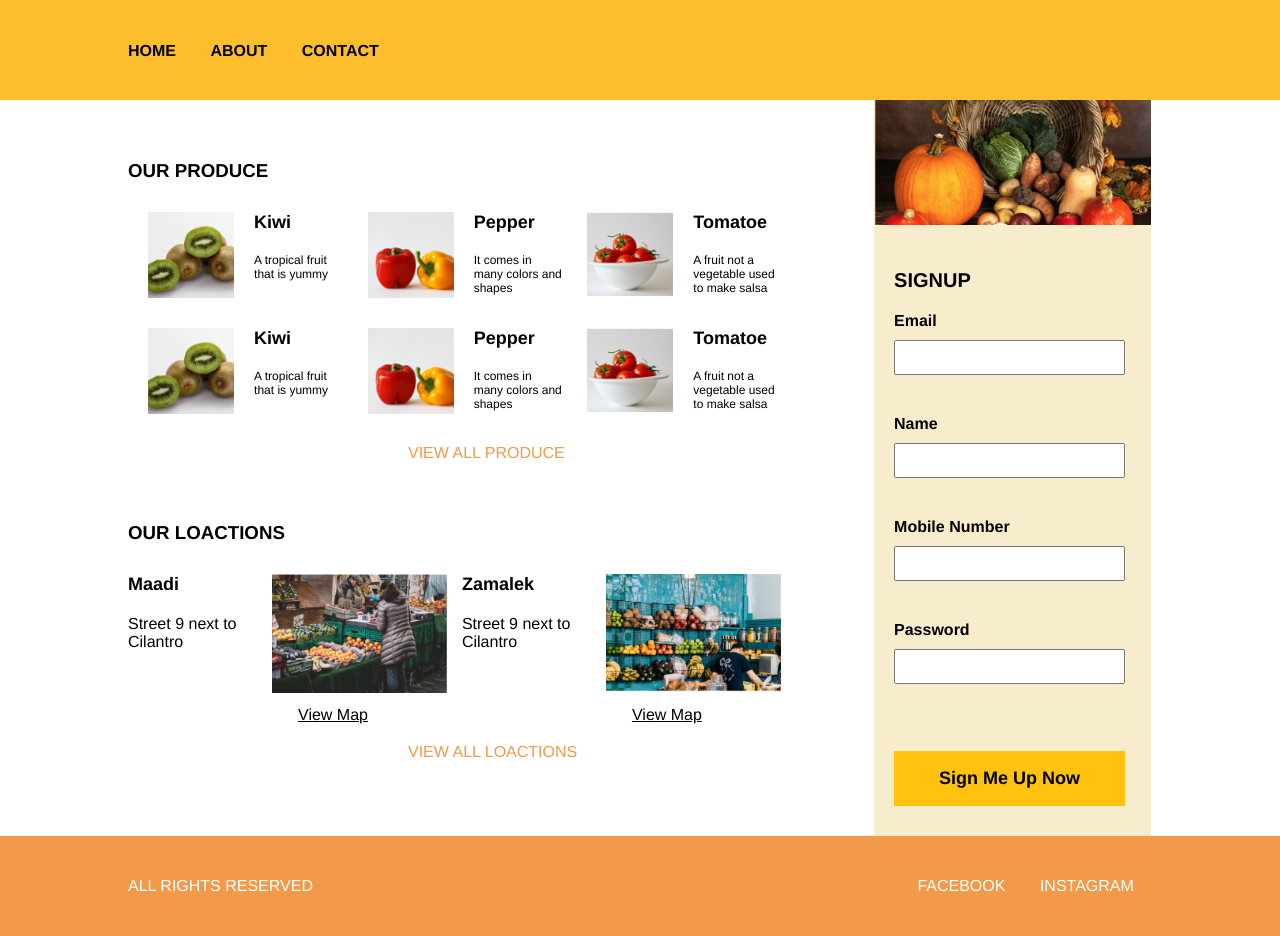
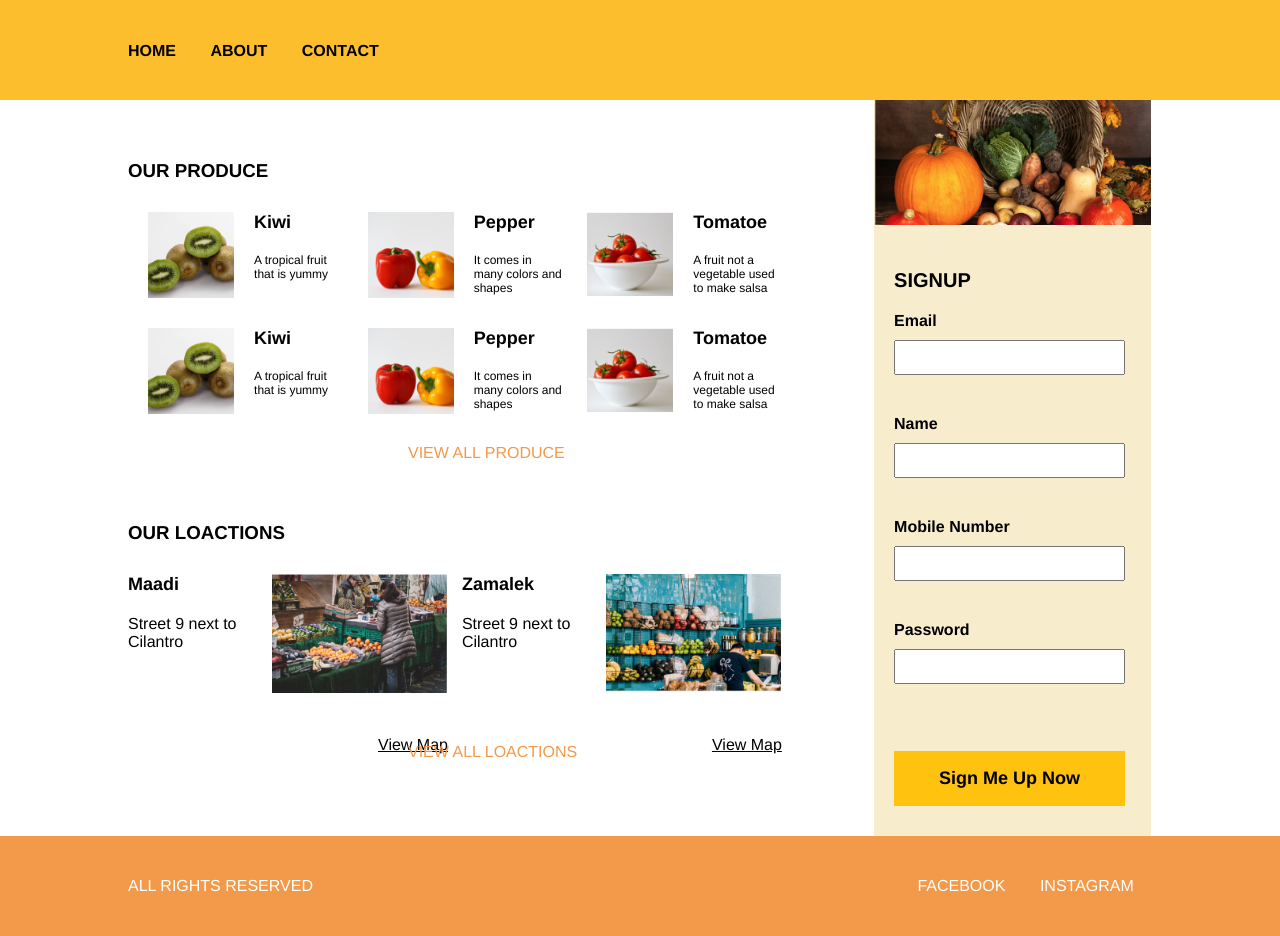
Before and after one commit to TheSolly/product-page-sample, a plain HTML site: page index.html in a window 1280 px wide. Drawn offline with Linux system fonts and the light colour scheme.

Commit message:
fixed a couple of css bugs

```diff
--- a/styles/style.css
+++ b/styles/style.css
@@ -130,8 +130,8 @@
 
 .box-locations a {
 	position: relative;
-	left: 170px;
-	top: 55px;
+	left: 250px;
+	top: 85px;
 	color: black;
 	text-decoration: underline;
 }
```
